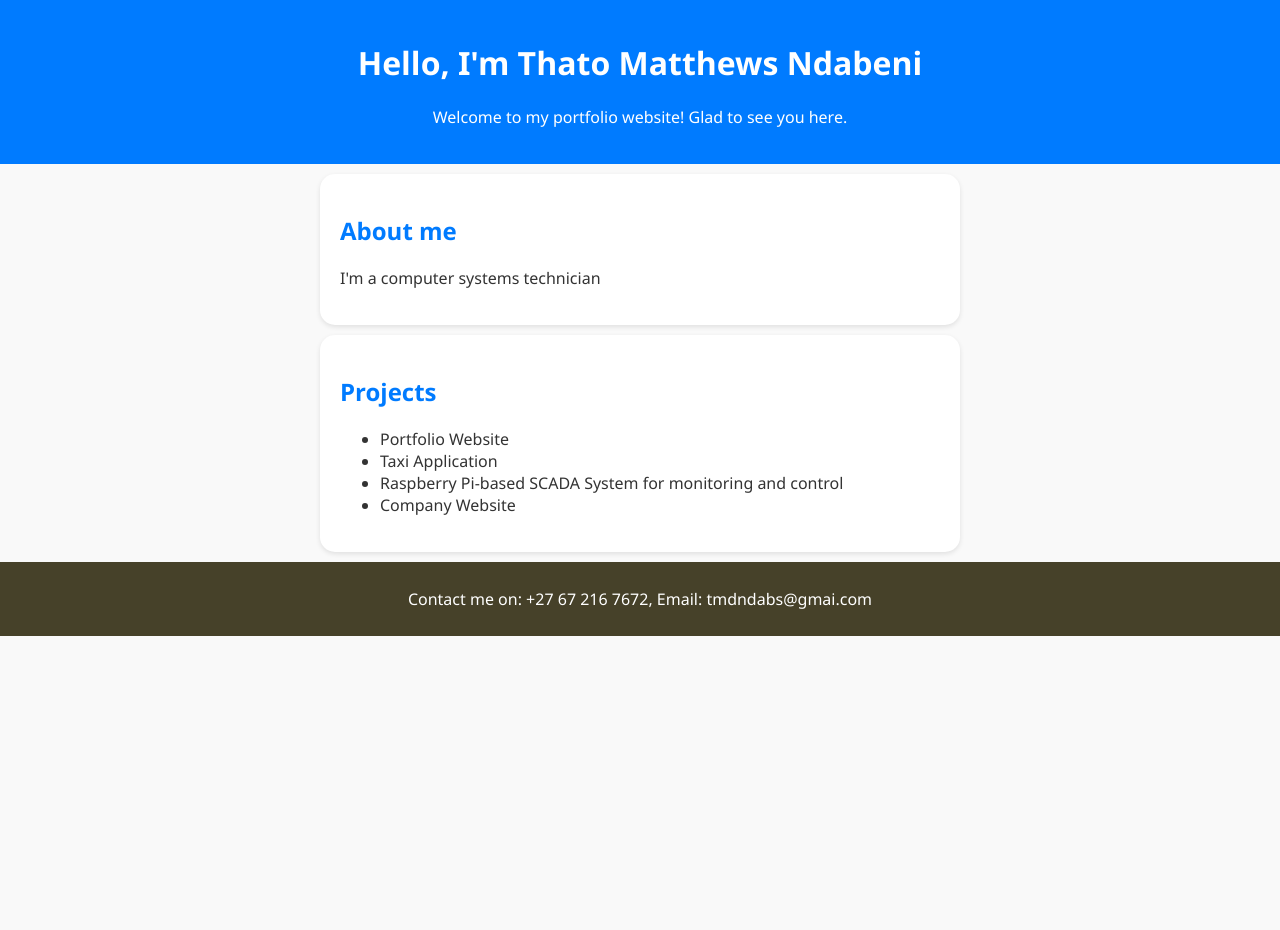
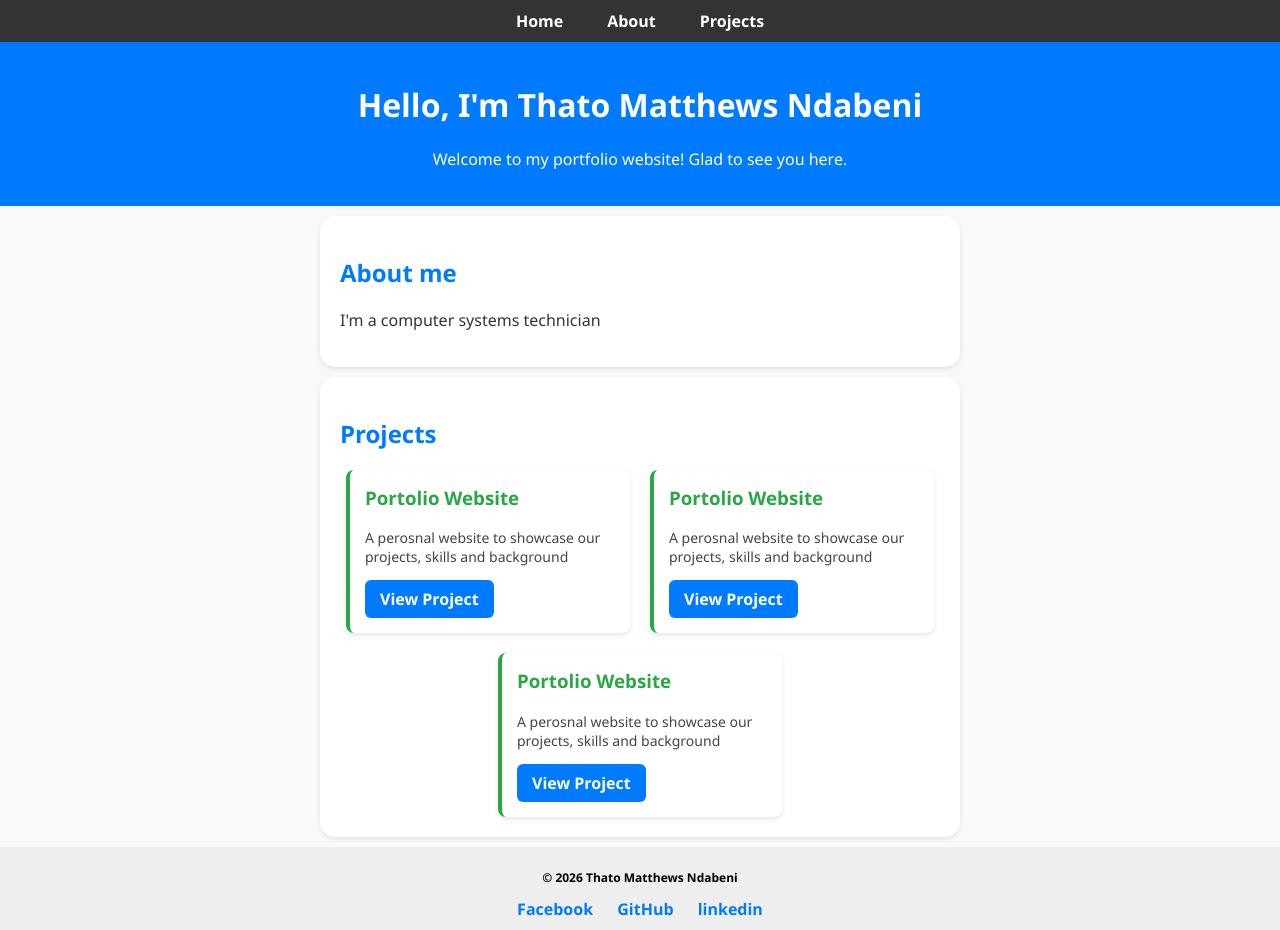
Before and after one commit to tmndabs/myportfolo-website, a plain HTML site: page index.html in a window 1280 px wide. Before the commit the page ends 800 px from the top, so only its background shows below. Drawn offline with Linux system fonts and the light colour scheme.

Commit message:
Updated projects section and added social links

```diff
--- a/index.html
+++ b/index.html
@@ -7,28 +7,51 @@
     <link rel="stylesheet" href="style.css">
 </head>
 <body>
-    <header>
+    <nav>
+        <ul class="navbar">
+            <li> <a href="#home">Home</a></li>
+            <li> <a href="#about">About</a></li>
+            <li> <a href="#projects">Projects</a></li>
+        </ul>
+    </nav>
+    <header id="top">
         <h1>Hello, I'm Thato Matthews Ndabeni</h1>
         <p>Welcome to my portfolio website! Glad to see you here.</p>
     </header>
 
-    <section class="about">
+    <section class="about" id="about">
         <h2>About me</h2>
         <p>I'm a computer systems technician</p>
     </section>
 
-    <section class="projects">
+    <section class="projects" id="projects">
         <h2>Projects</h2>
-        <ul>
-            <li>Portfolio Website</li>
-            <li>Taxi Application</li>
-            <li>Raspberry Pi-based SCADA System for monitoring and control</li>
-            <li>Company Website</li>
-        </ul>
+        <div class="project-list">
+            <div class="project-card">
+                <h3>Portolio Website</h3>
+                <p>A perosnal website to showcase our projects, skills and background</p>
+                <a href="#">View Project</a>
+            </div>
+             <div class="project-card">
+                <h3>Portolio Website</h3>
+                <p>A perosnal website to showcase our projects, skills and background</p>
+                <a href="#">View Project</a>
+            </div>
+             <div class="project-card">
+                <h3>Portolio Website</h3>
+                <p>A perosnal website to showcase our projects, skills and background</p>
+                <a href="#">View Project</a>
+            </div>
+        </div>
     </section>
 
     <footer>
-        <p>Contact me on: +27 67 216 7672, Email: tmdndabs@gmai.com</p>
+        <p>© 2026 Thato Matthews Ndabeni</p>
+        <div class="social-links">
+            <a href="https://www.facebook.com/profile.php?id=100084373476776" target="_blank">Facebook</a>
+            <a href="https://github.com/tmndabs" target=" _blank">GitHub</a>
+            <a href="https://www.linkedin.com/in/tmndabs08/" target="_blank">linkedin</a>
+        </div>
     </footer>
 </body>
 </html>
--- a/style.css
+++ b/style.css
@@ -29,10 +29,102 @@
 footer {
     text-align: center;
     padding: 10px;
-    background: #464129;
+    background: #eee;
     color: white;
 }
-.about {
-    padding: 20px;
 
+footer > p {
+    color: #000;
+    font-weight: bold;
+    font-size: 12px;
 }
+
+.social-links{
+    margin-top: 10px;
+}
+
+.social-links > a {
+    margin: 0 10px;
+    color: #007bff;
+    text-decoration: none;
+    font-weight: bold;
+}
+
+.social-links> a:hover {
+    text-decoration: underline;
+    font-size: larger;
+    color: black;
+}
+
+/* Project List */
+.project-list {
+    display: flex;
+    flex-wrap: wrap;
+    justify-content: center;
+    gap: 20px;
+}
+
+.project-card {
+    background-color: white;
+    border-left: 4px solid #28a745;
+    padding: 15px;
+    border-radius: 8px;
+    width: 250px;
+    box-shadow: 0 2px 5px rgba(0,0,0,0.113);
+    transition: transorm 0.2s;
+}
+
+.project-card:hover {
+    transform: translateY(-5px);
+}
+
+.project-card > h3 {
+    margin-top: 0;
+    color: #28a745;
+}
+
+.project-card > p {
+    font-size: 14px;
+    color: #444;
+}
+
+.project-card > a {
+    display: inline-block;
+    padding: 8px 15px;
+    background-color: #007bff ;
+    color: #fff;
+    border: none;border-radius: 6px; text-decoration: none; font-weight: bold; transition: background-color 0.2s ease;
+}
+
+.project-card > a:hover {
+    background-color: #0056b3;
+}
+
+nav {
+    background-color: #333;
+    position: sticky;
+    top: 0;
+    z-index: 1000;
+}
+
+.navbar {
+    list-style: none;
+    display: flex;
+    justify-content: center;
+    padding: 10px 0;
+    margin: 0;
+    gap: 20px;
+}
+
+.navbar > li > a {
+    color: white;
+    text-decoration: none;
+    font-weight: bold;
+    padding: 6px 12px;
+    border-radius: 4px;
+    transition: background-color 2s ease;
+}
+
+.navbar > li > a:hover {
+    background-color:#007bff;
+}
```
